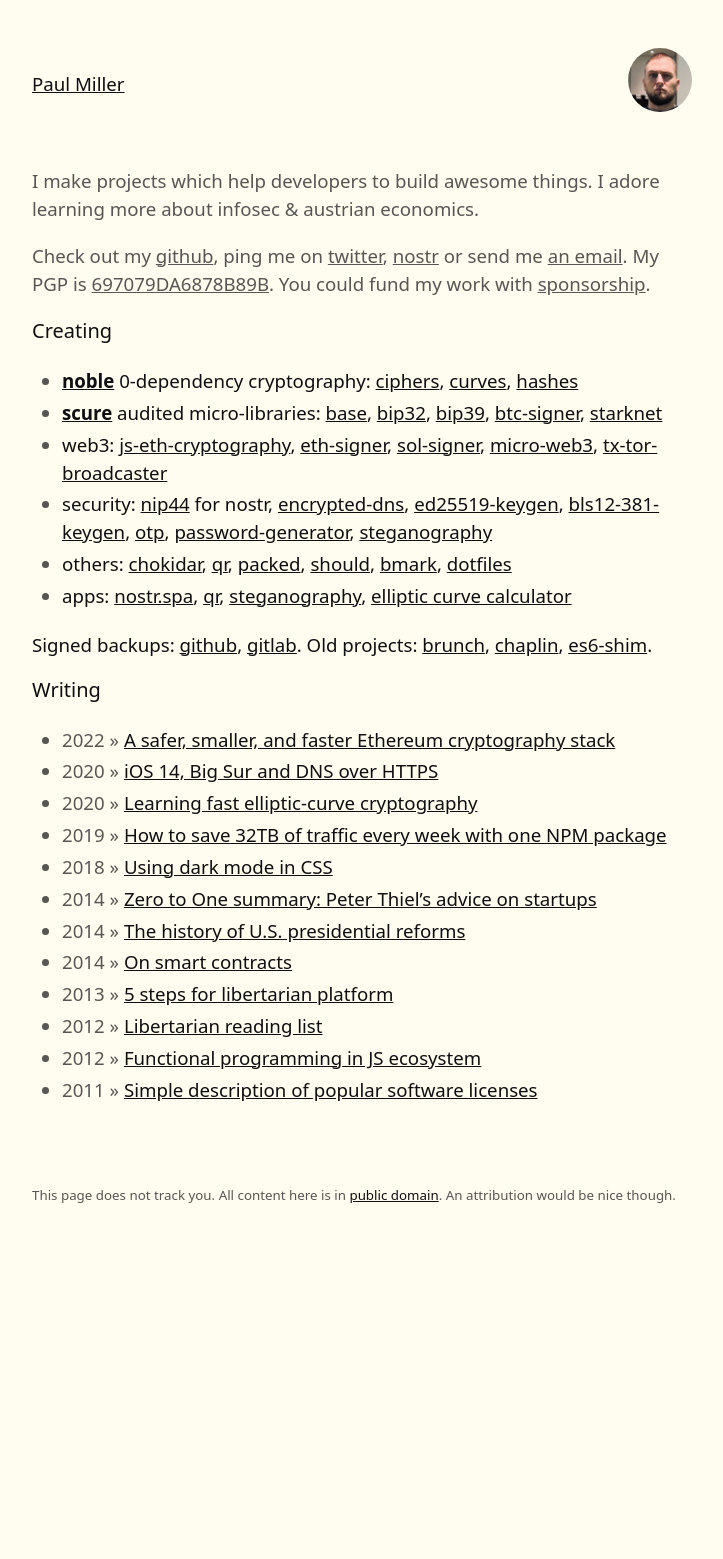
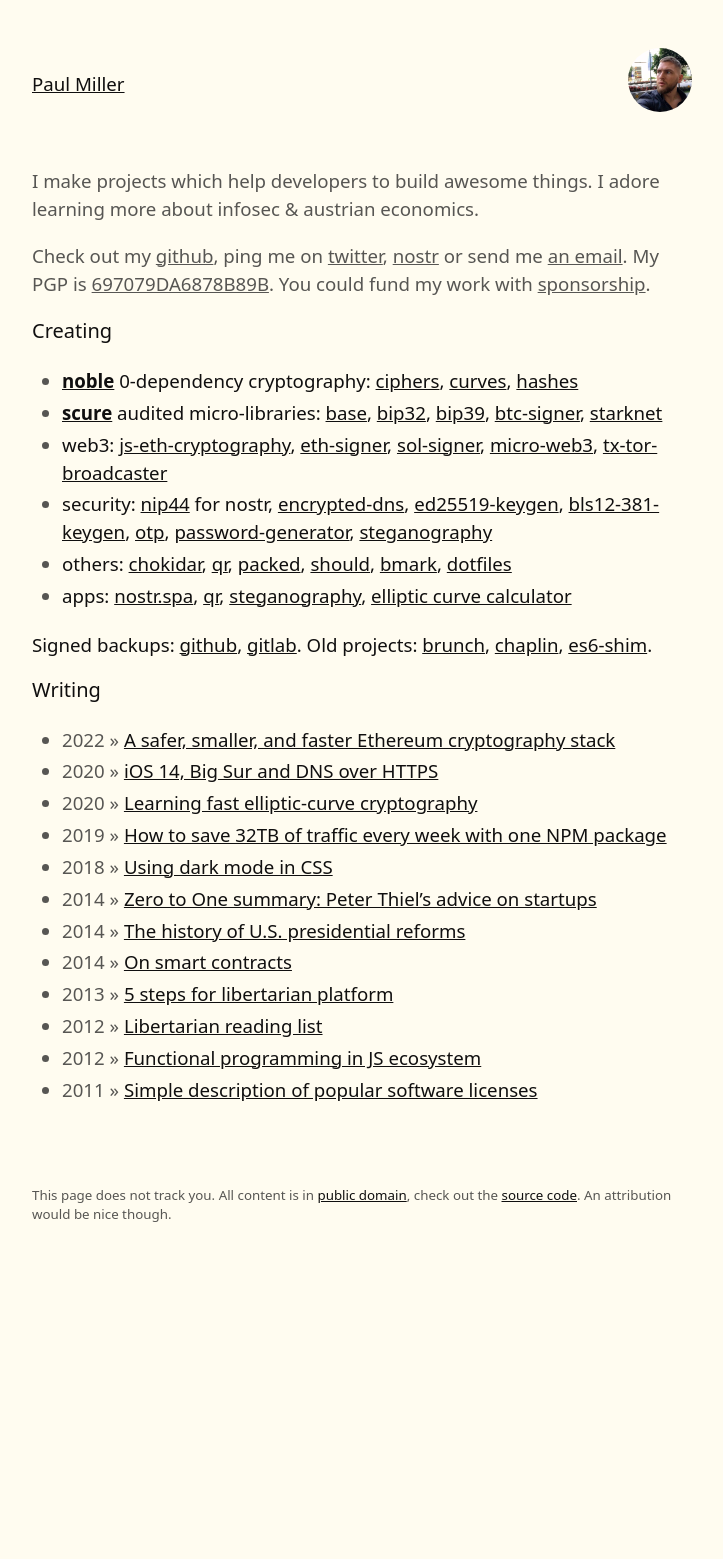
Before and after one commit to paulmillr/paulmillr.github.io, a Jekyll site: the page built from index.html, in a window 1280 px wide. Shown: the whole page, without its empty margins (278-1001 px from the left). Built offline with Jekyll 4.4.1, drawn with Linux system fonts in a browser that asks for light colours.

Commit message:
Adjust pic and license

```diff
--- a/_layouts/base.html
+++ b/_layouts/base.html
@@ -47,7 +47,7 @@
   <footer>
     <p>
       This page does not track you.
-      All content here is in <a href="https://creativecommons.org/publicdomain/zero/1.0/">public domain</a>.
+      All content is in <a href="https://creativecommons.org/publicdomain/zero/1.0/">public domain</a>, check out the <a href="https://github.com/paulmillr/paulmillr.github.io">source code</a>.
       An attribution would be nice though.
     </p>
   </footer>
```
Also changed, not shown: assets/images/profile.jpg, 1 other file.
